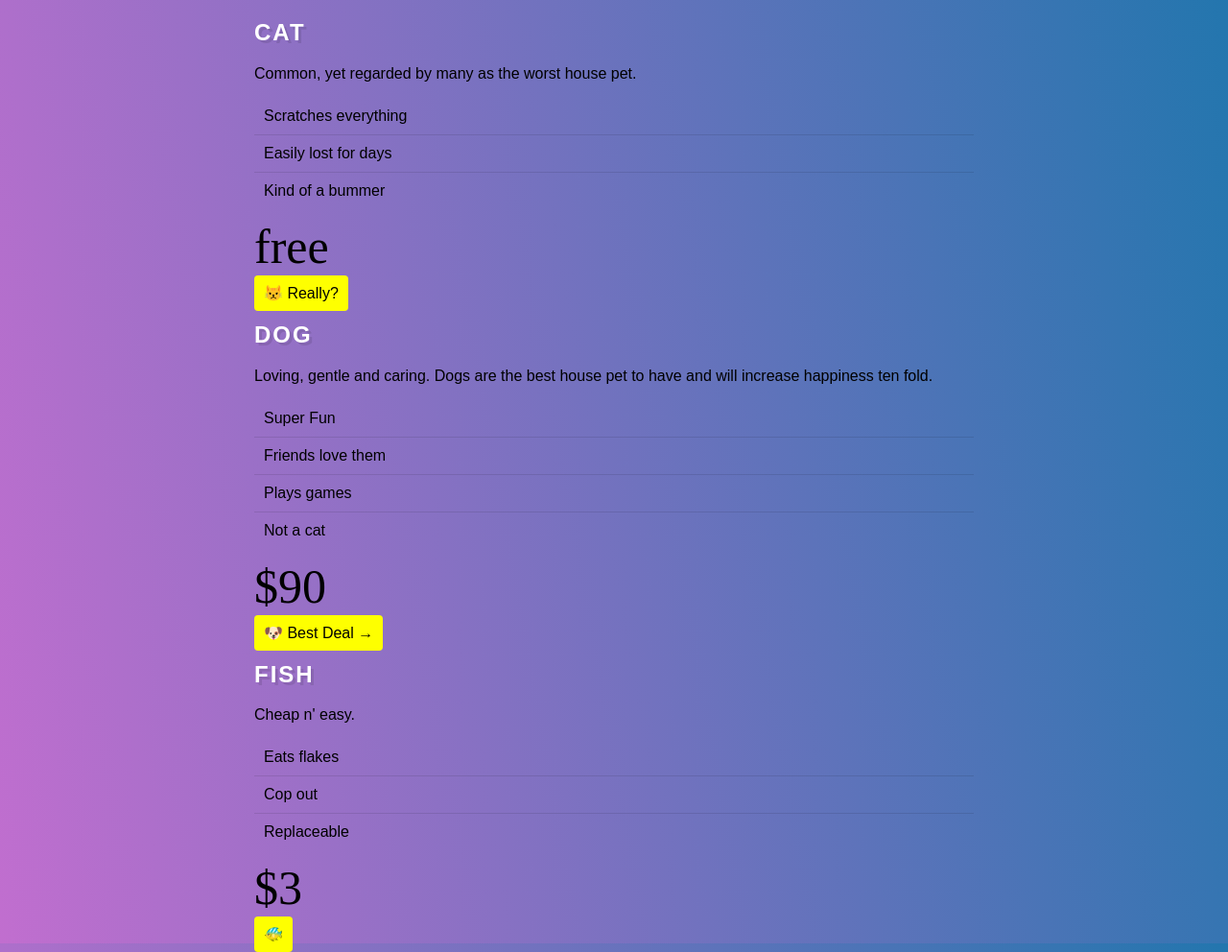
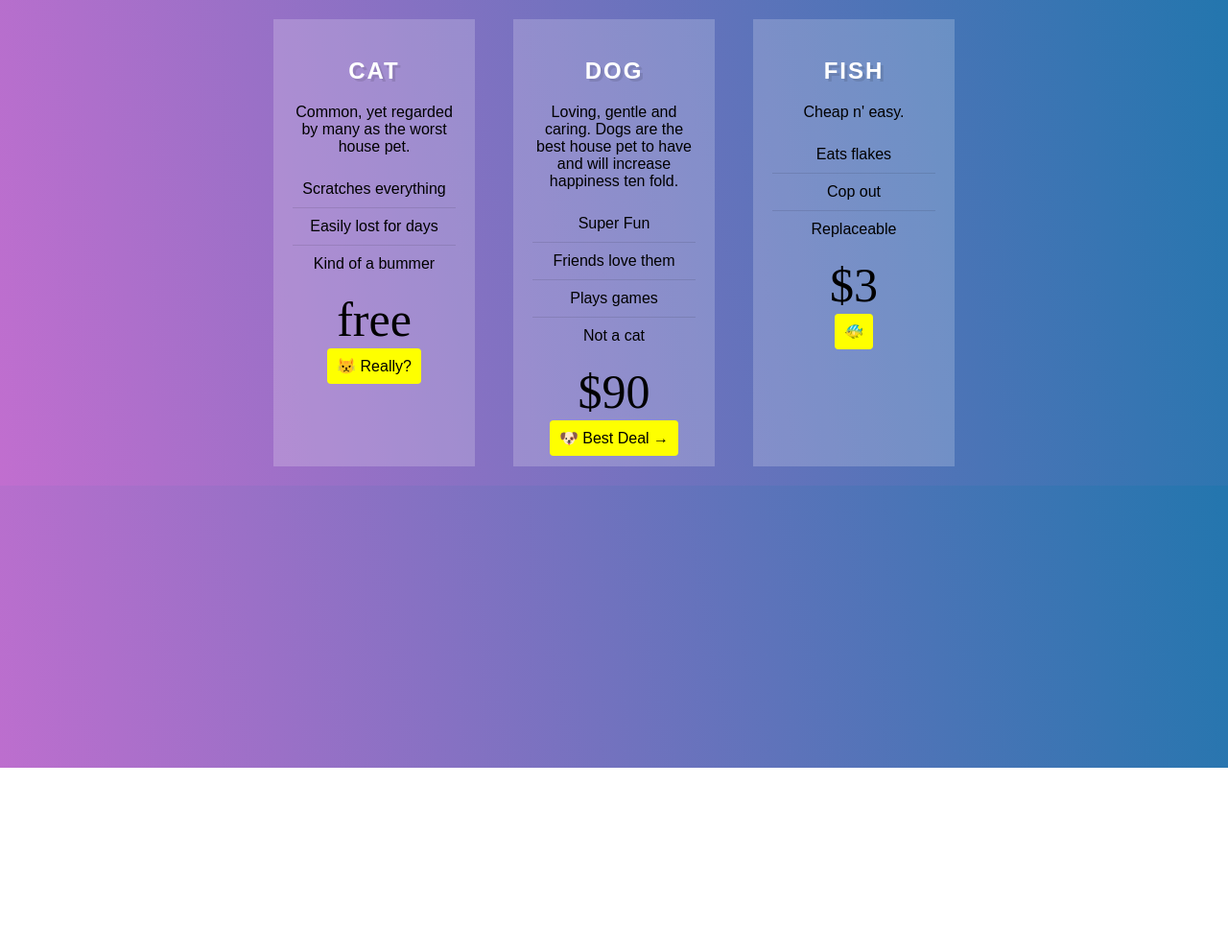
Before and after one commit to codecrook/flexbox-demos, a plain HTML site: page pricing-grid/index.html in a window 1280 px wide. Shown: the whole page at 96% size. After the commit the page ends 800 px from the top, so only its background shows below. Drawn offline with Linux system fonts and the light colour scheme.

Commit message:
ADD: pricing grid design

```diff
--- a/pricing-grid/styles.css
+++ b/pricing-grid/styles.css
@@ -57,5 +57,14 @@ a {
 .pricing-grid {
     max-width:750px;
     margin: 0 auto;
+    display: flex;
+}
 
+.plan {
+    background-color: rgba(255, 255, 255, 0.2);
+    margin: 20px;
+    padding: 20px;
+    text-align: center;
+
+    flex: 1;
 }
```
